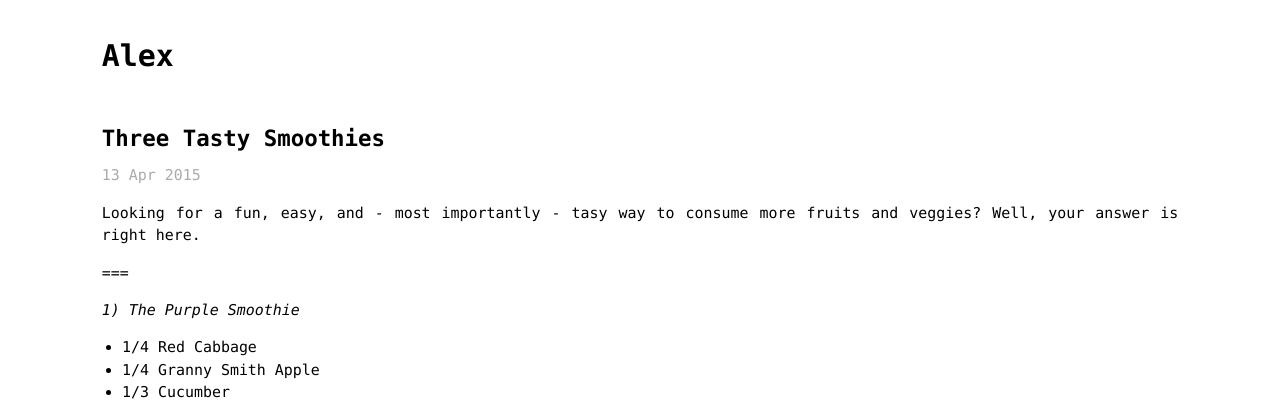
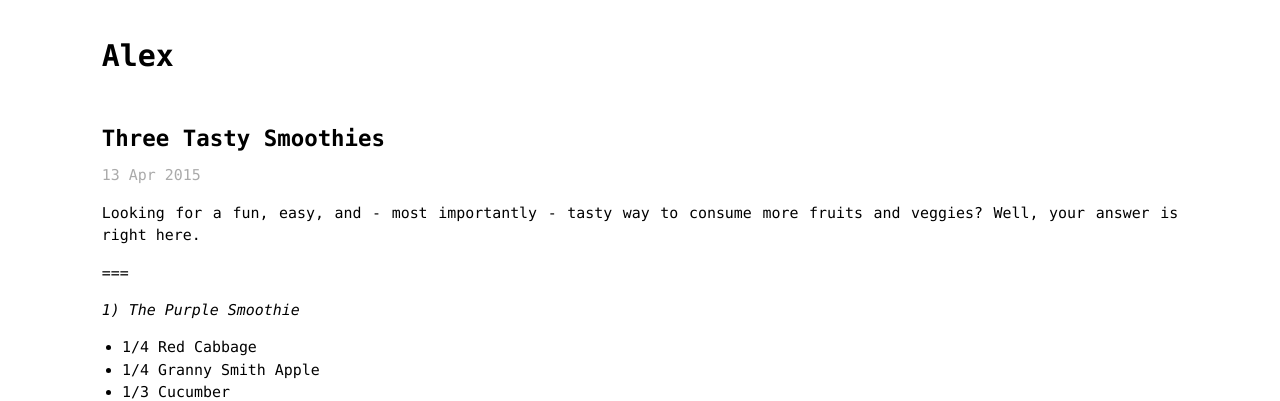
Before and after one commit to afeinland/afeinland.github.io, a Jekyll site: the page built from _posts/2015-4-13-three-tasty-smoothies.markdown, in a window 1280 px wide. Shown: the top 401 px of the page. Built offline with Jekyll 4.4.1, drawn with Linux system fonts in a browser that asks for light colours; Markdown is read by kramdown in place of the engine named in the settings.

Commit message:
new post & typo fix

```diff
--- a/_posts/2015-4-13-three-tasty-smoothies.markdown
+++ b/_posts/2015-4-13-three-tasty-smoothies.markdown
@@ -5,7 +5,7 @@
 categories: blog post
 ---
 
-Looking for a fun, easy, and - most importantly - tasy way to consume more fruits and veggies? Well, your answer is right here.
+Looking for a fun, easy, and - most importantly - tasty way to consume more fruits and veggies? Well, your answer is right here.
 
 ===
 
```
Also changed, not shown: _posts/2015-4-15-15-wtf-am-i-doing.markdown (deleted, +0 -10 lines), _posts/2016-04-03-The-Lady-In-Number-6.markdown (added, +22 -0 lines).
